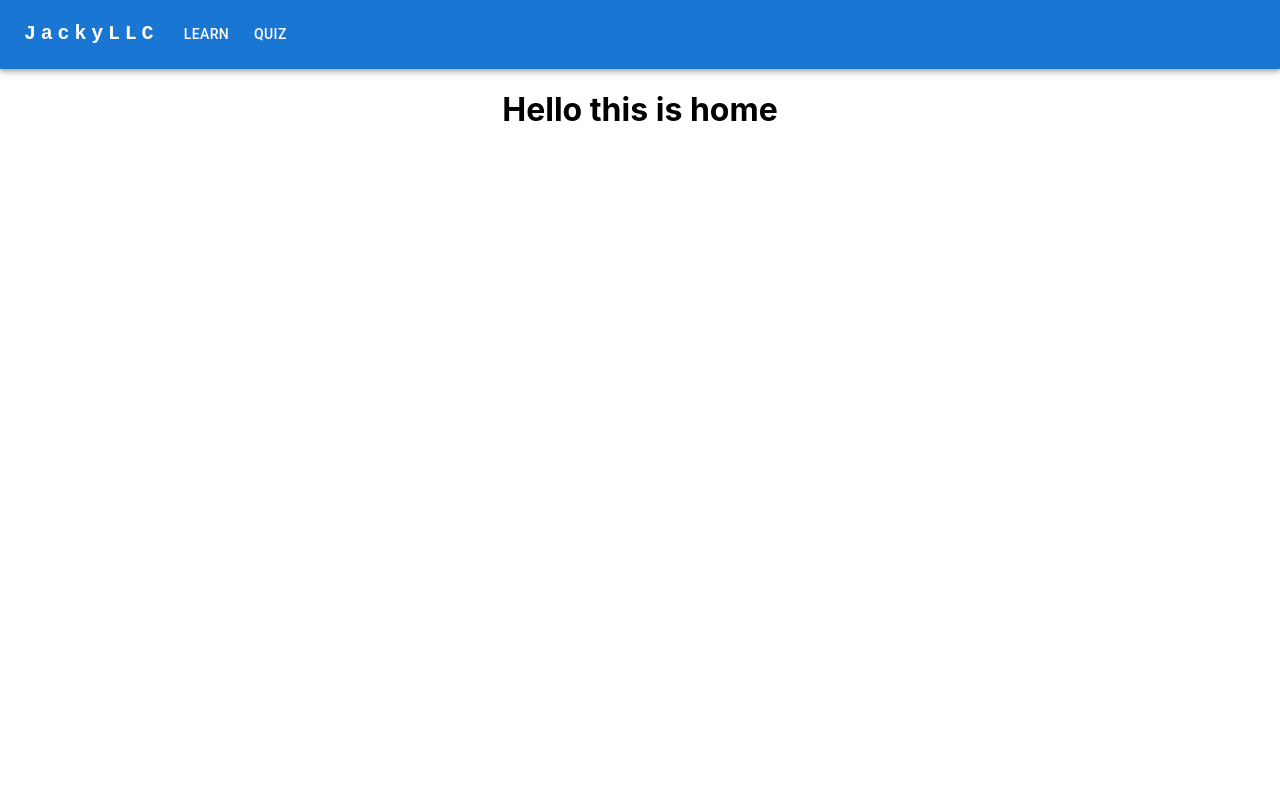
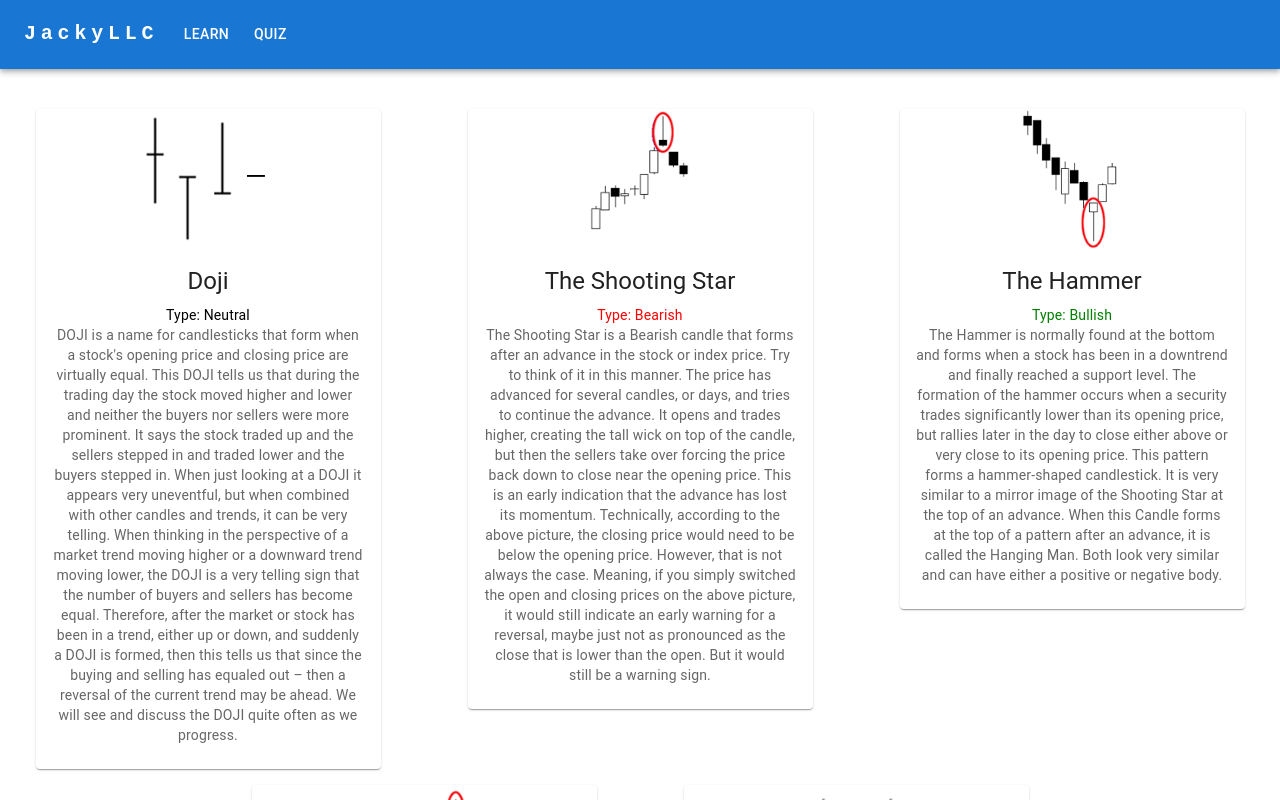
Before and after one commit to jaxondinh/learnTrading, a React (Create React App) app: page /learnTrading/quiz in a window 1280 px wide. Both pictures are taken after a click on the button "LEARN". Shown: the top 800 px of the page. Built offline with nearby package versions, Linux system fonts and the light colour scheme.

Commit message:
info screen done

```diff
--- a/src/App.css
+++ b/src/App.css
@@ -1,3 +1,7 @@
 .App {
   text-align: center;
 }
+
+.body {
+  margin: 0;
+}
--- a/src/App.js
+++ b/src/App.js
@@ -1,13 +1,14 @@
 import './App.css';
 import ResponsiveAppBar from './ResponsiveAppBar';
 import { BrowserRouter as Router, Routes, Route } from 'react-router-dom';
+import InfoScreen from './InfoScreen';
 function App() {
   return (
     <Router>
       <div className="App">
         <ResponsiveAppBar />
         <Routes>
-          <Route path="/learnTrading/" element={<h1>Hello this is home</h1>} />
+          <Route path="/learnTrading/" element={<InfoScreen />} />
           <Route path="/learnTrading/quiz" element={<h1>Hello this is quiz</h1>} />
         </Routes>
       </div>
--- /dev/null
+++ b/src/CandleCard.js
@@ -0,0 +1,51 @@
+import React from 'react';
+import { Card, CardContent, CardMedia, Typography } from '@mui/material';
+import DojiImage from './images/Doji.png';
+import ShootingStarImage from './images/Shooting-Star.png';
+import HammerImage from './images/Hammer.png';
+import HangingManImage from './images/Hanging-Man.png';
+import SpinningTopImage from './images/Spinning-Top.png';
+
+const CandleCard = ({ candle }) => {
+    const imageMap = {
+        "Doji": DojiImage,
+        "The Shooting Star": ShootingStarImage,
+        "The Hammer": HammerImage,
+        "The Hanging Man": HangingManImage,
+        "The Spinning Top": SpinningTopImage,
+      };
+      const typeColor = (type) => {
+        switch (type) {
+            case "Bullish":
+                return "green";
+            case "Bearish":
+                return "red";
+            default:
+                return "black";
+        }
+    };
+    return (
+    <Card sx={{ maxWidth: 345, padding: 0, marginRight: 'auto', marginLeft: 'auto' }}>
+      <CardMedia
+        component="img"
+        height="140"
+        image={imageMap[candle.name]}
+        alt={candle.name}
+        sx={{ objectFit: 'contain' }}
+      />
+      <CardContent>
+        <Typography gutterBottom variant="h5" component="div">
+          {candle.name}
+        </Typography>
+        <Typography variant="body2" color={typeColor(candle.type)}>
+          Type: {candle.type}
+        </Typography>
+        <Typography variant="body2" color="text.secondary">
+          {candle.desc}
+        </Typography>
+      </CardContent>
+    </Card>
+  );
+};
+
+export default CandleCard;
--- /dev/null
+++ b/src/InfoScreen.js
@@ -0,0 +1,16 @@
+import React from "react";
+import database from './database.json';
+import Grid from '@mui/material/Grid';
+import CandleCard from "./CandleCard";
+const InfoScreen = () => {
+    return (
+        <Grid container spacing={2} justifyContent="center">
+          {database.candles.map((candle, index) => (
+            <Grid item xs={12} sm={6} md={4} key={index}>
+              <CandleCard candle={candle} />
+            </Grid>
+          ))}
+        </Grid>
+    );
+}
+export default InfoScreen;
--- a/src/ResponsiveAppBar.js
+++ b/src/ResponsiveAppBar.js
@@ -26,7 +26,7 @@ function ResponsiveAppBar() {
   };
 
   return (
-    <AppBar position="static">
+    <AppBar position="static" sx={{marginBottom: 5}}>
       <Container maxWidth="xl">
         <Toolbar disableGutters>
           <Typography
```
